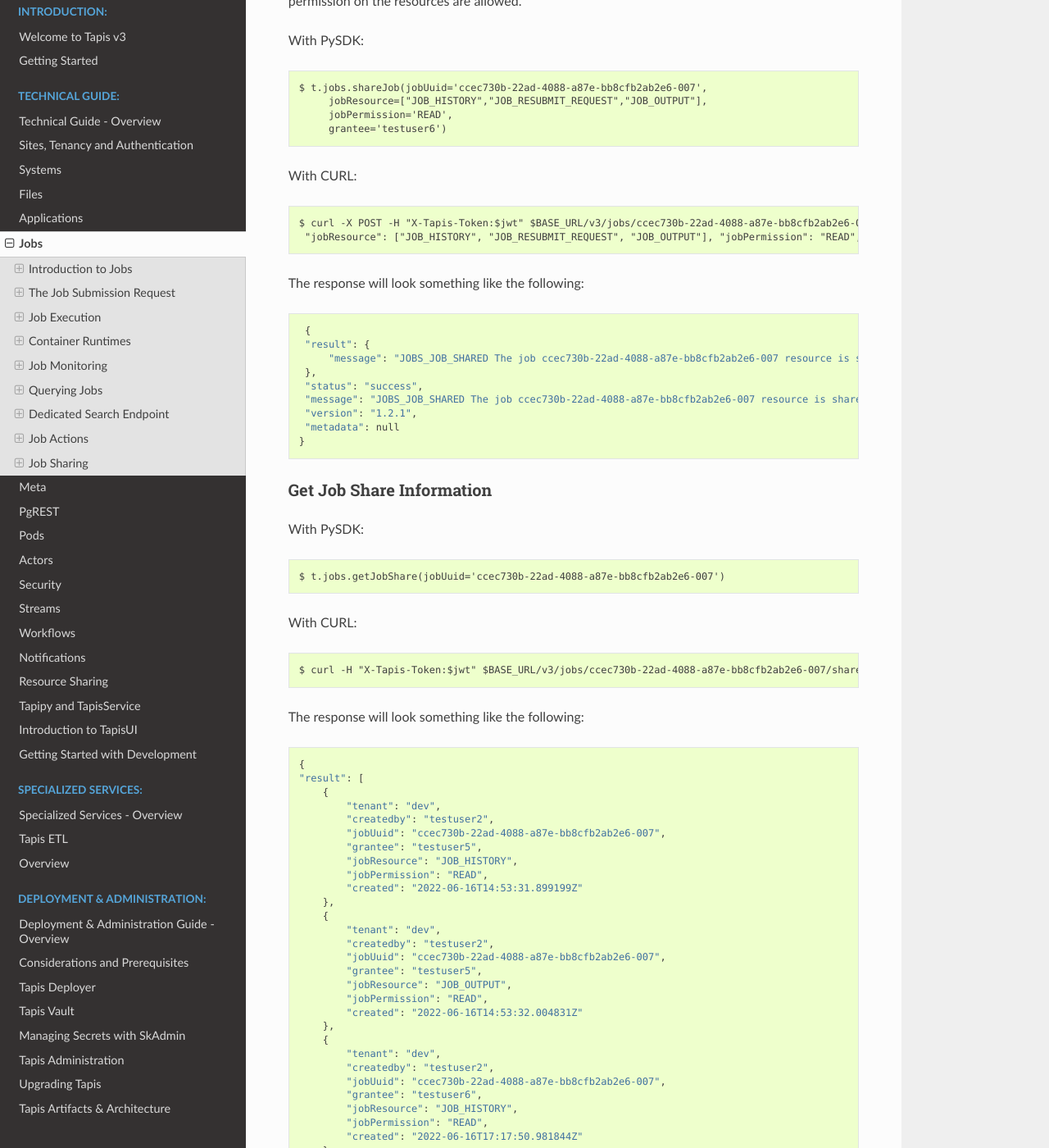
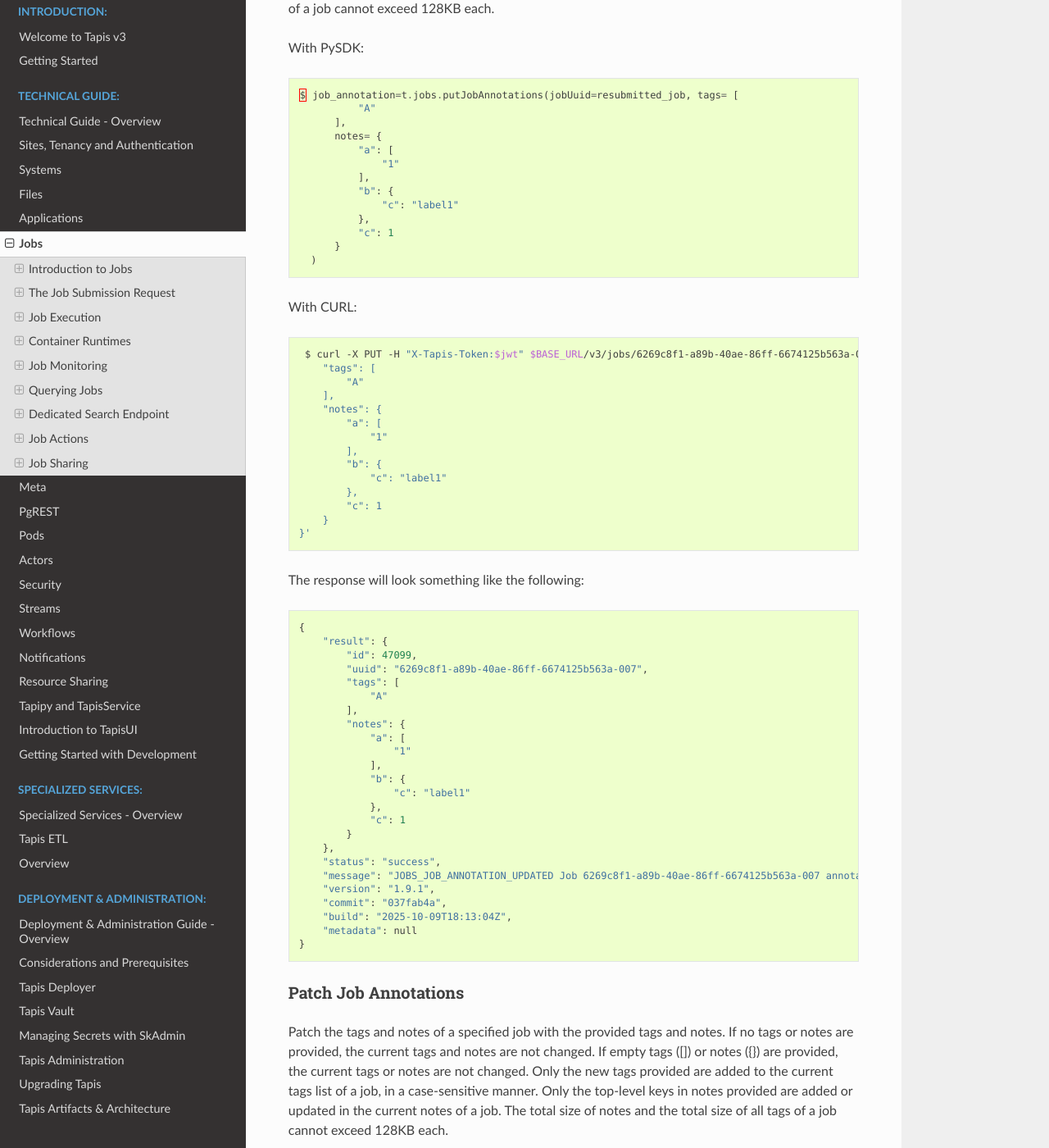
Before and after one commit to tapis-project/documentation, a Sphinx documentation site: the page built from source/technical/jobs.rst, in a window 1280 px wide and 1400 px high, scrolled down 49390 px. Shown: the whole window at 82% size. Built offline with Sphinx 7.4.7 and the Read the Docs theme 3.1.0, drawn with Linux system fonts in a browser that asks for light colours; some of the changed text lies outside the part shown.

Commit message:
Document changes for new job annotation updating APIs.  (#53)
* update document for new job annotation updating APIs.

```diff
--- a/source/technical/jobs.rst
+++ b/source/technical/jobs.rst
@@ -48,6 +48,8 @@
 Hide                     POST      /{JobUUID}/hide
 Unhide                   POST      /{JobUUID}/unhide
 SendEvent                POST      /{JobUUID}/sendEvent
+PatchAnnotation          PATCH     /{JobUUID}/annotation
+UpdateAnnotation         PUT       /{JobUUID}/annotation
 \
 Get Subscriptions        GET       /subscribe/{JobUUID}
 Create Subscription      POST      /subscribe/{JobUUID}
@@ -2404,6 +2406,161 @@
     }
 
 
+Put Job Annotations
+----------------------
+Replace the tags and notes of a specified job with the provided tags and notes.
+If no tags or notes are not provided at all, the current tags or notes are not changed.
+If empty tags ([]) or notes ({}) are provided, the current tags or notes are removed.
+The total size of notes and the total size of all tags of a job cannot exceed 128KB each.
+
+With PySDK:
+
+.. code-block:: python
+
+  $ job_annotation=t.jobs.putJobAnnotations(jobUuid=resubmitted_job, tags= [
+            "A"
+        ],
+        notes= {
+            "a": [
+                "1"
+            ],
+            "b": {
+                "c": "label1"
+            },
+            "c": 1
+        }
+    )
+
+
+With CURL:
+
+.. code-block:: bash
+
+       $ curl -X PUT -H "X-Tapis-Token:$jwt" $BASE_URL/v3/jobs/6269c8f1-a89b-40ae-86ff-6674125b563a-007/annotations -d '{
+          "tags": [
+              "A"
+          ],
+          "notes": {
+              "a": [
+                  "1"
+              ],
+              "b": {
+                  "c": "label1"
+              },
+              "c": 1
+          }
+      }'
+
+The response will look something like the following:
+
+::
+
+    {
+        "result": {
+            "id": 47099,
+            "uuid": "6269c8f1-a89b-40ae-86ff-6674125b563a-007",
+            "tags": [
+                "A"
+            ],
+            "notes": {
+                "a": [
+                    "1"
+                ],
+                "b": {
+                    "c": "label1"
+                },
+                "c": 1
+            }
+        },
+        "status": "success",
+        "message": "JOBS_JOB_ANNOTATION_UPDATED Job 6269c8f1-a89b-40ae-86ff-6674125b563a-007 annotation updated for user testuser7 in tenant dev.",
+        "version": "1.9.1",
+        "commit": "037fab4a",
+        "build": "2025-10-09T18:13:04Z",
+        "metadata": null
+    }
+
+
+Patch Job Annotations
+---------------------
+Patch the tags and notes of a specified job with the provided tags and notes.
+If no tags or notes are provided, the current tags and notes are not changed.
+If empty tags ([]) or notes ({}) are provided, the current tags or notes are not changed.
+Only the new tags provided are added to the current tags list of a job, in a case-sensitive manner.
+Only the top-level keys in notes provided are added or updated in the current notes of a job.
+The total size of notes and the total size of all tags of a job cannot exceed 128KB each.
+
+With PySDK:
+
+.. code-block:: python
+
+      $ t.jobs.patchJobAnnotations(jobUuid=resubmitted_job, tags=[
+          "A",
+          "a",
+          "B",
+          "b",
+          ""
+      ], notes={
+          "a": ["2", ""],
+          "b": 2,
+          "c": "c",
+          "d": {}
+      })
+
+
+With CURL:
+
+.. code-block:: bash
+
+       $ curl -X PATCH -H "X-Tapis-Token:$jwt" $BASE_URL/v3/jobs/6269c8f1-a89b-40ae-86ff-6674125b563a-007/annotation -d '{
+            "tags": [
+                "A",
+                "a",
+                "B",
+                "b",
+                ""
+            ],
+            "notes": {
+                "a": ["2", ""],
+                "b": 2,
+                "c": "c",
+                "d": {}
+            }
+        }'
+
+The response will look something like the following:
+
+::
+
+    {
+        "result": {
+            "id": 47099,
+            "uuid": "6269c8f1-a89b-40ae-86ff-6674125b563a-007",
+            "tags": [
+                "",
+                "A",
+                "B",
+                "a",
+                "b"
+            ],
+            "notes": {
+                "a": [
+                    "2",
+                    ""
+                ],
+                "b": 2,
+                "c": "c",
+                "d": {}
+            }
+        },
+        "status": "success",
+        "message": "JOBS_JOB_ANNOTATION_PATCHED Job 6269c8f1-a89b-40ae-86ff-6674125b563a-007 annotation updated for user testuser7 in tenant dev.",
+        "version": "1.9.1",
+        "commit": "037fab4a",
+        "build": "2025-10-09T18:13:04Z",
+        "metadata": null
+    }
+
 
 ------------------------------------------------------------
 
```
